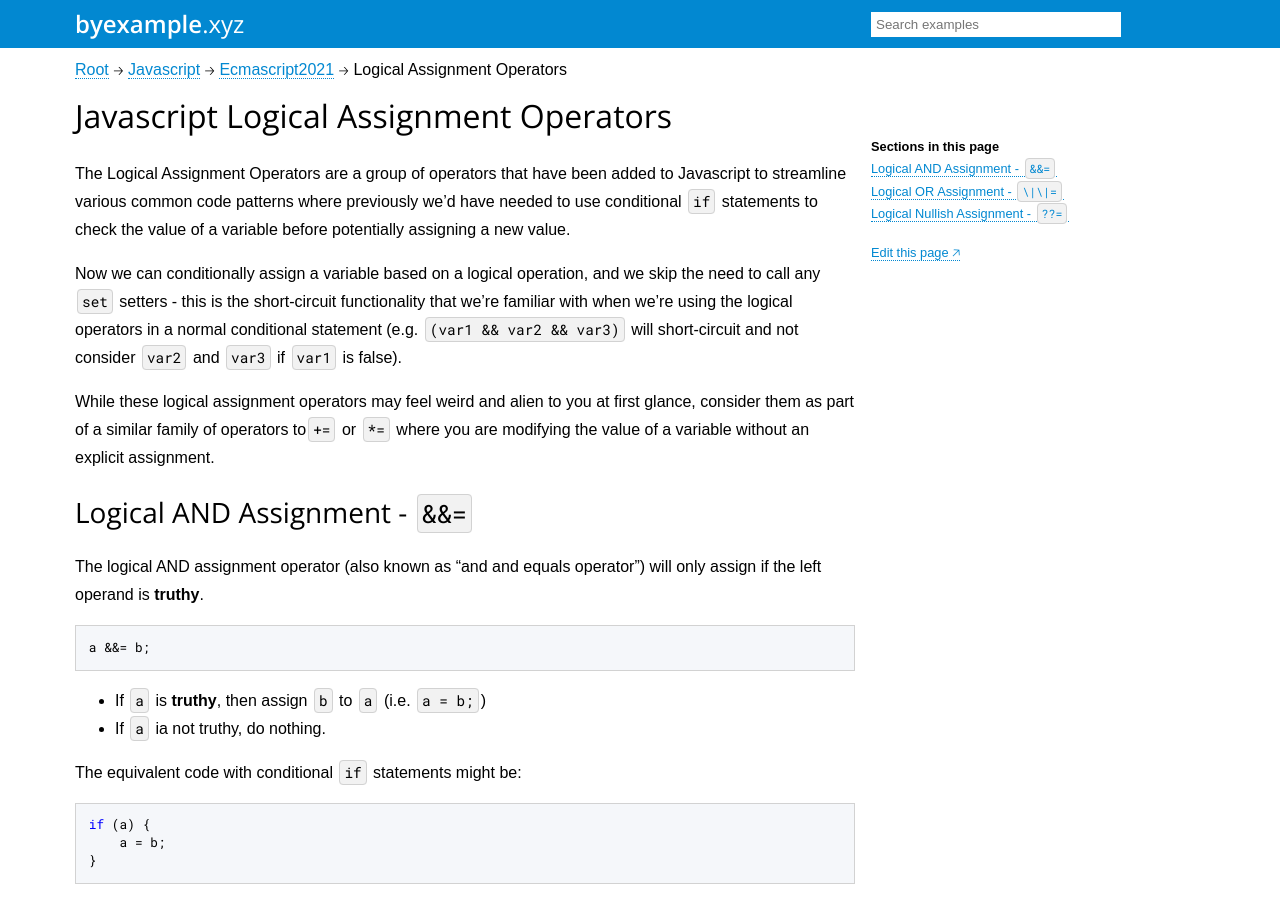
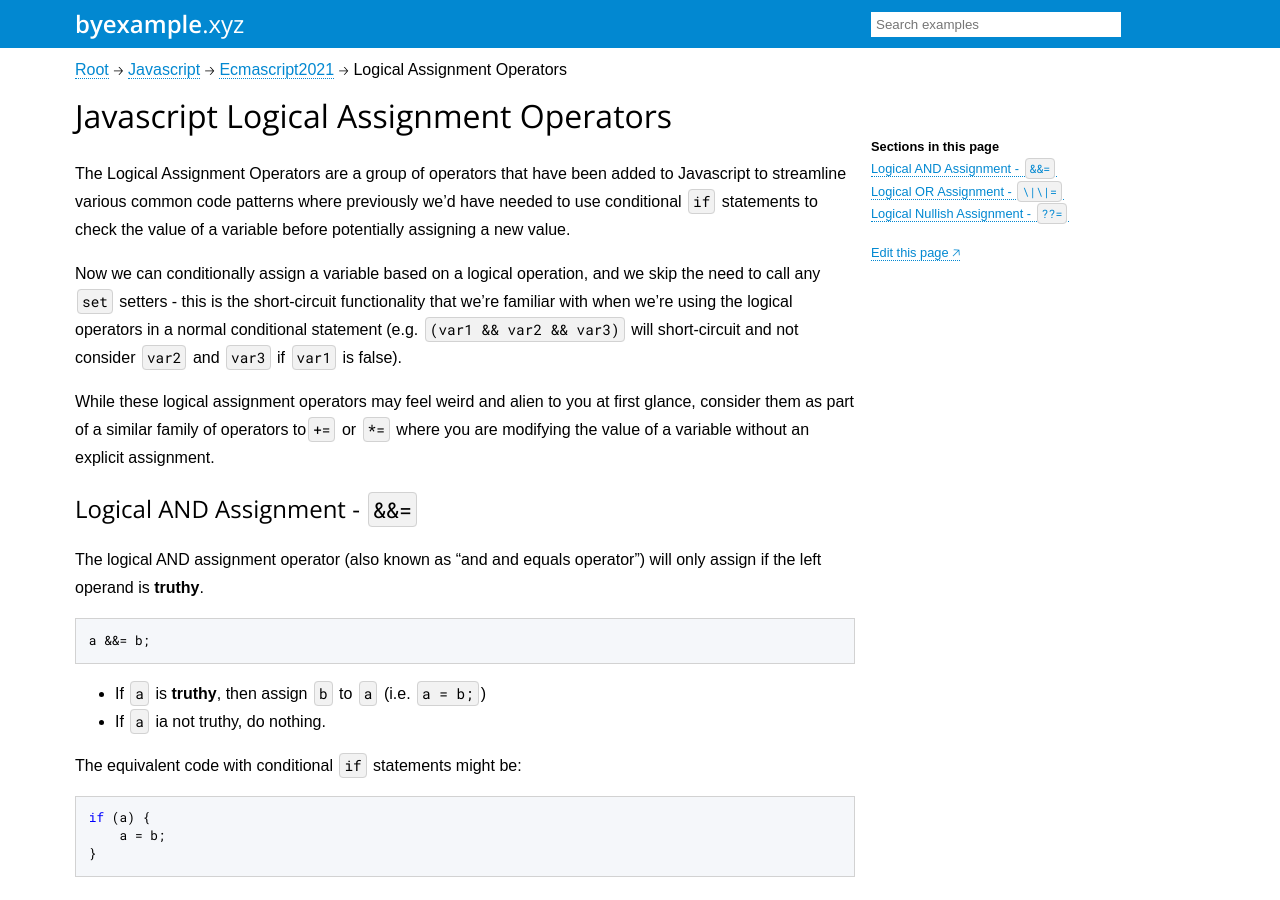
Before and after one commit to matt1/byexample.xyz, a Jekyll site: the page built from _examples/javascript/ECMAScript2021/logicalAssignment.md, in a window 1280 px wide and 900 px high. Built offline with Jekyll 4.4.1, drawn with Linux system fonts in a browser that asks for light colours.

````diff
--- a/_examples/javascript/ECMAScript2021/logicalAssignment.md
+++ b/_examples/javascript/ECMAScript2021/logicalAssignment.md
@@ -23,7 +23,7 @@ first glance, consider them as part of a similar family of operators
 to`+=` or `*=` where you are modifying the value of a variable without an
 explicit assignment.
 
-# Logical AND Assignment - `&&=`
+## Logical AND Assignment - `&&=`
 
 The logical AND assignment operator (also known as "and and equals operator") will only assign if the left operand is
 **truthy**.
@@ -31,6 +31,7 @@ The logical AND assignment operator (also known as "and and equals operator") wi
 ```javascript
 a &&= b;
 ```
+
 * If `a` is **truthy**, then assign `b` to `a` (i.e. `a = b;`)
 * If `a` ia not truthy, do nothing.
 
@@ -55,7 +56,7 @@ errorResponse &&= 'There was an error - please try again later.';
 alert(errorResponse);
 ```
 
-# Logical OR Assignment - `||=`
+## Logical OR Assignment - `||=`
 
 Also known as the "Javascript mallet operator" or "or or equals operator", the logical OR assignment
 operator only assigns if the left operand is **falsy**.
@@ -87,7 +88,7 @@ userName ||= 'Unknown';
 
 ```
 
-# Logical Nullish Assignment - `??=`
+## Logical Nullish Assignment - `??=`
 
 The logical nullish assignment operator (also know as the "Q Q equals operator") will only assign if the left operand is
 **nullish**.
@@ -95,6 +96,7 @@ The logical nullish assignment operator (also know as the "Q Q equals operator")
 ```javascript
 a ??= b;
 ```
+
 * If `a` is **nullish**, then assign `b` to `a` (i.e. `a = b;`)
 * If `a` ia not nullish, do nothing.
 
````
Also changed, not shown: javascript_ECMAScript2021.html (added, +8 -0 lines).
